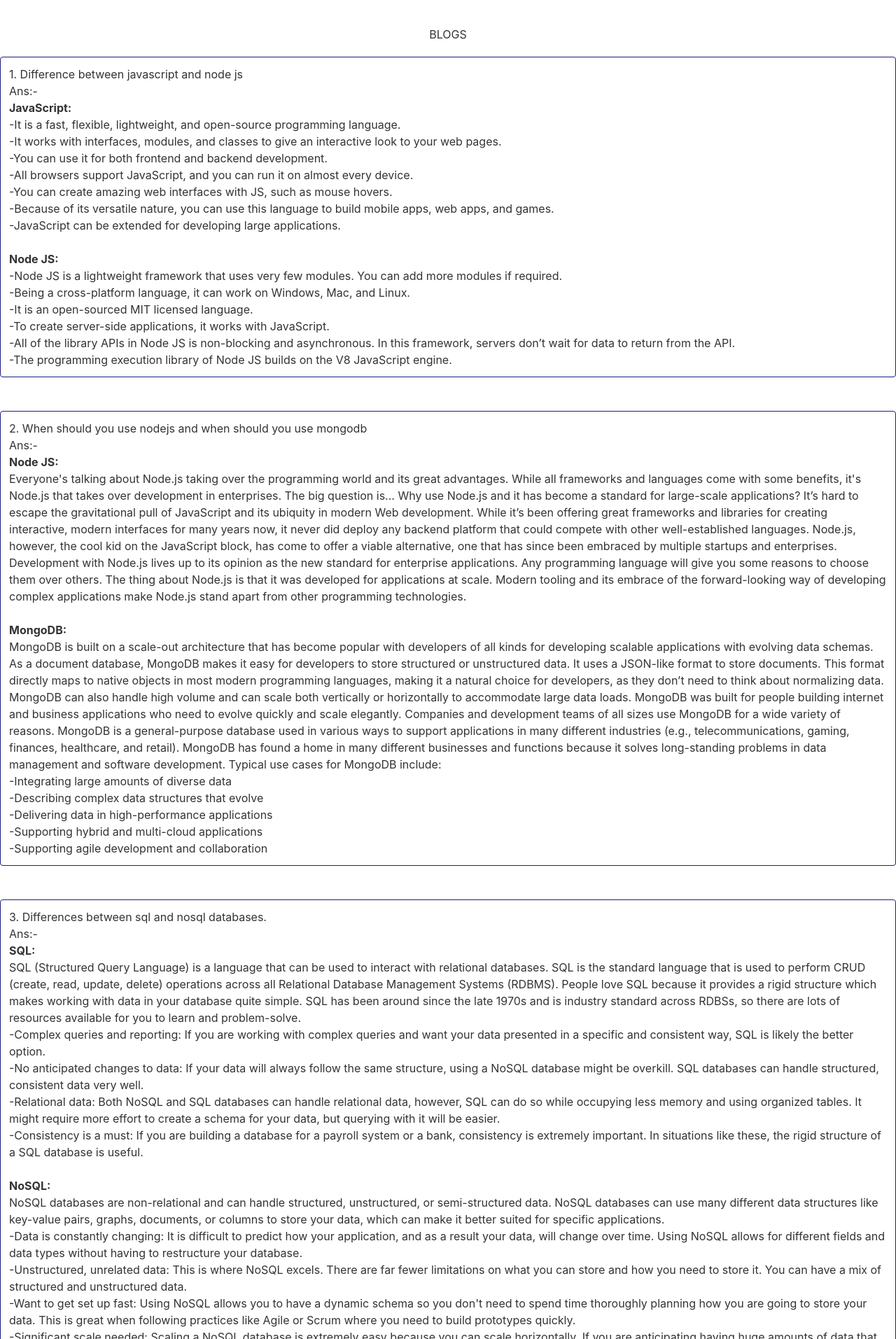
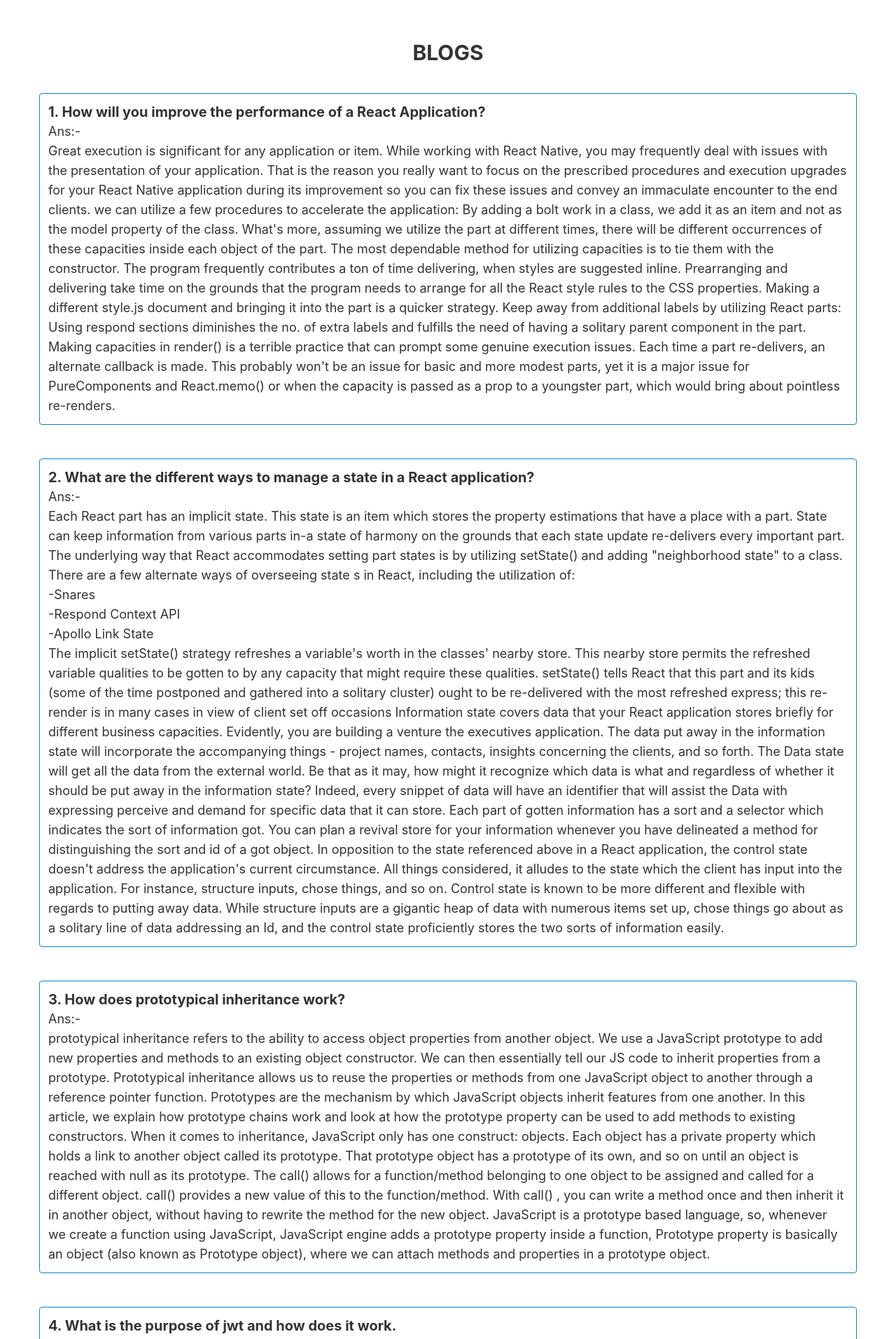
Before and after one commit to sarkerrakib/manufacturer-website-client-side, a React (Create React App) app: page /blog in a window 1280 px wide. Shown: the part 47-1960 px from the top of the page at 70% size. Built offline with nearby package versions, Linux system fonts and the light colour scheme.

Commit message:
blog page completed

```diff
--- a/src/Pages/Blog/Blog.js
+++ b/src/Pages/Blog/Blog.js
@@ -4,33 +4,26 @@
     return (
         <div>
             <div>
-                <h2 className='text-center m-5 blog fs-1'>BLOGS</h2>
+                <h2 className='text-center my-10 text-3xl font-bold'>BLOGS</h2>
             </div>
-            <div className='container'>
-                <div className="border border-secondary p-3 rounded">
-                    <div className='fw-bolder fs-4 '>
-                        1. Difference between javascript and node js <br />
+            <div className='container mx-auto px-14'>
+                <div className="border border-primary p-3 rounded">
+                    <div className='fw-bolder text-xl font-bold '>
+                        1. How will you improve the performance of a React Application? <br />
 
                     </div>
-                    <div className="fs-5">
+                    <div className="text-lg">
                         Ans:- <br />
-                        <b>JavaScript:</b><br />
-                        -It is a fast, flexible, lightweight, and open-source programming language.<br />
-                        -It works with interfaces, modules, and classes to give an interactive look to your web pages.<br />
-                        -You can use it for both frontend and backend development.<br />
-                        -All browsers support JavaScript, and you can run it on almost every device.<br />
-                        -You can create amazing web interfaces with JS, such as mouse hovers.<br />
-                        -Because of its versatile nature, you can use this language to build mobile apps, web apps, and games.<br />
-                        -JavaScript can be extended for developing large applications.
+                        <b></b>
+                        Great execution is significant for any application or item. While working with React Native, you may frequently deal with issues with the presentation of your application. That is the reason you really want to focus on the prescribed procedures and execution upgrades for your React Native application during its improvement so you can fix these issues and convey an immaculate encounter to the end clients. we can utilize a few procedures to accelerate the application:
 
-                        <br /><br />
-                        <b>Node JS:</b><br />
-                        -Node JS is a lightweight framework that uses very few modules. You can add more modules if required.<br />
-                        -Being a cross-platform language, it can work on Windows, Mac, and Linux.<br />
-                        -It is an open-sourced MIT licensed language.<br />
-                        -To create server-side applications, it works with JavaScript.<br />
-                        -All of the library APIs in Node JS is non-blocking and asynchronous. In this framework, servers don’t wait for data to return from the API.<br />
-                        -The programming execution library of Node JS builds on the V8 JavaScript engine.
+                        By adding a bolt work in a class, we add it as an item and not as the model property of the class. What's more, assuming we utilize the part at different times, there will be different occurrences of these capacities inside each object of the part. The most dependable method for utilizing capacities is to tie them with the constructor.
+
+                        The program frequently contributes a ton of time delivering, when styles are suggested inline. Prearranging and delivering take time on the grounds that the program needs to arrange for all the React style rules to the CSS properties. Making a different style.js document and bringing it into the part is a quicker strategy.
+
+                        Keep away from additional labels by utilizing React parts: Using respond sections diminishes the no. of extra labels and fulfills the need of having a solitary parent component in the part.
+
+                        Making capacities in render() is a terrible practice that can prompt some genuine execution issues. Each time a part re-delivers, an alternate callback is made. This probably won't be an issue for basic and more modest parts, yet it is a major issue for PureComponents and React.memo() or when the capacity is passed as a prop to a youngster part, which would bring about pointless re-renders.
                     </div>
                 </div>
 
@@ -40,34 +33,35 @@
 
                 {/* second question */}
 
-                <div className="border border-secondary p-3 rounded">
-                    <div className='fw-bolder fs-4'>
-                        2. When should you use nodejs and when should you use mongodb <br />
+                <div className="border border-primary p-3 rounded">
+                    <div className='fw-bolder text-xl font-bold'>
+                        2. What are the different ways to manage a state in a React application?<br />
                     </div>
-                    <div className="fs-5">
+                    <div className="text-lg">
                         Ans:- <br />
-                        <b>Node JS:</b><br />
-                        Everyone's talking about Node.js taking over the programming world and its great advantages. While all frameworks and languages come with some benefits, it's Node.js that takes over development in enterprises. The big question is...
-                        Why use Node.js and it has become a standard for large-scale applications?
+                        Each React part has an implicit state. This state is an item which stores the property estimations that have a place with a part. State can keep information from various parts in-a state of harmony on the grounds that each state update re-delivers every important part.
 
-                        It’s hard to escape the gravitational pull of JavaScript and its ubiquity in modern Web development. While it’s been offering great frameworks and libraries for creating interactive, modern interfaces for many years now, it never did deploy any backend platform that could compete with other well-established languages. Node.js, however, the cool kid on the JavaScript block, has come to offer a viable alternative, one that has since been embraced by multiple startups and enterprises.
-                        Development with Node.js lives up to its opinion as the new standard for enterprise applications. Any programming language will give you some reasons to choose them over others. The thing about Node.js is that it was developed for applications at scale. Modern tooling and its embrace of the forward-looking way of developing complex applications make Node.js stand apart from other programming technologies.
+                        The underlying way that React accommodates setting part states is by utilizing setState() and adding "neighborhood state" to a class. There are a few alternate ways of overseeing state s in React, including the utilization of:<br />
 
+                        -Snares <br />
+                        -Respond Context API <br />
+                        -Apollo Link State <br />
 
-                        <br /><br />
-                        <b>MongoDB:</b><br />
-                        MongoDB is built on a scale-out architecture that has become popular with developers of all kinds for developing scalable applications with evolving data schemas.
+                        The implicit setState() strategy refreshes a variable's worth in the classes' nearby store. This nearby store permits the refreshed variable qualities to be gotten to by any capacity that might require these qualities.
 
-                        As a document database, MongoDB makes it easy for developers to store structured or unstructured data. It uses a JSON-like format to store documents. This format directly maps to native objects in most modern programming languages, making it a natural choice for developers, as they don’t need to think about normalizing data. MongoDB can also handle high volume and can scale both vertically or horizontally to accommodate large data loads.
+                        setState() tells React that this part and its kids (some of the time postponed and gathered into a solitary cluster) ought to be re-delivered with the most refreshed express; this re-render is in many cases in view of client set off occasions
 
-                        MongoDB was built for people building internet and business applications who need to evolve quickly and scale elegantly. Companies and development teams of all sizes use MongoDB for a wide variety of reasons.
+                        Information state covers data that your React application stores briefly for different business capacities. Evidently, you are building a venture the executives application. The data put away in the information state will incorporate the accompanying things - project names, contacts, insights concerning the clients, and so forth.
 
-                        MongoDB is a general-purpose database used in various ways to support applications in many different industries (e.g., telecommunications, gaming, finances, healthcare, and retail). MongoDB has found a home in many different businesses and functions because it solves long-standing problems in data management and software development. Typical use cases for MongoDB include: <br />
-                        -Integrating large amounts of diverse data <br />
-                        -Describing complex data structures that evolve <br />
-                        -Delivering data in high-performance applications <br />
-                        -Supporting hybrid and multi-cloud applications <br />
-                        -Supporting agile development and collaboration
+                        The Data state will get all the data from the external world. Be that as it may, how might it recognize which data is what and regardless of whether it should be put away in the information state?
+
+                        Indeed, every snippet of data will have an identifier that will assist the Data with expressing perceive and demand for specific data that it can store.
+
+                        Each part of gotten information has a sort and a selector which indicates the sort of information got. You can plan a revival store for your information whenever you have delineated a method for distinguishing the sort and id of a got object.
+
+                        In opposition to the state referenced above in a React application, the control state doesn't address the application's current circumstance. All things considered, it alludes to the state which the client has input into the application. For instance, structure inputs, chose things, and so on. Control state is known to be more different and flexible with regards to putting away data.
+
+                        While structure inputs are a gigantic heap of data with numerous items set up, chose things go about as a solitary line of data addressing an Id, and the control state proficiently stores the two sorts of information easily.
                     </div>
                 </div>
 
@@ -77,30 +71,19 @@
 
                 {/* thirt question */}
 
-                <div className="border border-secondary p-3 rounded">
-                    <div className='fw-bolder fs-4'>
-                        3. Differences between sql and nosql databases. <br />
+                <div className="border border-primary p-3 rounded">
+                    <div className='fw-bolder text-xl font-bold'>
+                        3. How does prototypical inheritance work? <br />
                     </div>
-                    <div className="fs-5">
+                    <div className="text-lg">
                         Ans:- <br />
-                        <b>SQL:</b><br />
-                        SQL (Structured Query Language) is a language that can be used to interact with relational databases. SQL is the standard language that is used to perform CRUD (create, read, update, delete) operations across all Relational Database Management Systems (RDBMS). People love SQL because it provides a rigid structure which makes working with data in your database quite simple. SQL has been around since the late 1970s and is industry standard across RDBSs, so there are lots of resources available for you to learn and problem-solve.
-                        <br />
+                        prototypical inheritance refers to the ability to access object properties from another object. We use a JavaScript prototype to add new properties and methods to an existing object constructor. We can then essentially tell our JS code to inherit properties from a prototype. Prototypical inheritance allows us to reuse the properties or methods from one JavaScript object to another through a reference pointer function.
+                        Prototypes are the mechanism by which JavaScript objects inherit features from one another. In this article, we explain how prototype chains work and look at how the prototype property can be used to add methods to existing constructors.
 
-                        -Complex queries and reporting: If you are working with complex queries and want your data presented in a specific and consistent way, SQL is likely the better option.<br />
-                        -No anticipated changes to data: If your data will always follow the same structure, using a NoSQL database might be overkill. SQL databases can handle structured, consistent data very well.<br />
-                        -Relational data: Both NoSQL and SQL databases can handle relational data, however, SQL can do so while occupying less memory and using organized tables. It might require more effort to create a schema for your data, but querying with it will be easier.<br />
-                        -Consistency is a must: If you are building a database for a payroll system or a bank, consistency is extremely important. In situations like these, the rigid structure of a SQL database is useful.
+                        When it comes to inheritance, JavaScript only has one construct: objects. Each object has a private property which holds a link to another object called its prototype. That prototype object has a prototype of its own, and so on until an object is reached with null as its prototype.
+                        The call() allows for a function/method belonging to one object to be assigned and called for a different object. call() provides a new value of this to the function/method. With call() , you can write a method once and then inherit it in another object, without having to rewrite the method for the new object.
+                        JavaScript is a prototype based language, so, whenever we create a function using JavaScript, JavaScript engine adds a prototype property inside a function, Prototype property is basically an object (also known as Prototype object), where we can attach methods and properties in a prototype object.
 
-
-                        <br /><br />
-                        <b>NoSQL:</b><br />
-                        NoSQL databases are non-relational and can handle structured, unstructured, or semi-structured data. NoSQL databases can use many different data structures like key-value pairs, graphs, documents, or columns to store your data, which can make it better suited for specific applications. <br />
-
-                        -Data is constantly changing: It is difficult to predict how your application, and as a result your data, will change over time. Using NoSQL allows for different fields and data types without having to restructure your database. <br />
-                        -Unstructured, unrelated data: This is where NoSQL excels. There are far fewer limitations on what you can store and how you need to store it. You can have a mix of structured and unstructured data. <br />
-                        -Want to get set up fast: Using NoSQL allows you to have a dynamic schema so you don't need to spend time thoroughly planning how you are going to store your data. This is great when following practices like Agile or Scrum where you need to build prototypes quickly.<br />
-                        -Significant scale needed: Scaling a NoSQL database is extremely easy because you can scale horizontally. If you are anticipating having huge amounts of data that needs to be accessed in near real-time, NoSQL might be better for you.
                     </div>
                 </div>
 
@@ -110,25 +93,46 @@
 
                 {/* forth question */}
 
-                <div className="border border-secondary p-3 mb-5 rounded">
-                    <div className='fw-bolder fs-4'>
+                <div className="border border-primary p-3 mb-5 rounded">
+                    <div className='fw-bolder text-xl font-bold'>
                         4. What is the purpose of jwt and how does it work. <br />
                     </div>
-                    <div className="fs-5">
+                    <div className="text-lg">
                         Ans:- <br />
-                        JSON Web Token (JWT) is an open standard (RFC 7519) for securely transmitting information between parties as JSON object.
+                        Unit testing includes testing individual parts of the product program or application. The fundamental reason behind this is to make sure that every one of the singular parts are functioning as planned. A unit is known as the littlest conceivable part of programming that can be tried. By and large, it has a couple of information sources and a solitary result.
+                        The primary target of unit testing is to guarantee that every individual part is functioning admirably and as it should work. The whole framework may have the option to function admirably in the event that the singular parts are functioning admirably. Unit testing is performed by the product engineers themselves. Once in a while, free programming analyzers likewise play out these tests.
 
-                        It is compact, readable and digitally signed using a private key/ or a public key pair by the Identity Provider(IdP). So the integrity and authenticity of the token can be verified by other parties involved.<br />
+                        There are two primary kinds of unit testing: manual and robotized. The mechanized technique is the most liked as it is quicker and more exact, yet playing out this undertaking physically is additionally a choice. The manual methodology has a bit by bit informative strategy that assists analyzers with playing out this undertaking effectively. The computerized unit testing as a rule includes the designer first composing a part of the code in the application with the goal that the capacity can be tried.
 
-                        The purpose of using JWT is not to hide data but to ensure the authenticity of the data. JWT is signed and encoded, not encrypted.
+                        From that point onward, when the application is conveyed, they eliminate the test code. They can likewise seclude the capacity to test it in a more exhaustive manner. This assists with recognizing any reliance that may be there between the tried code and different information spaces. These conditions can then be disposed of.
+                        <br />
+                        To justify any effort in business, there must be a positive impact on the bottom line. Here are a few benefits to writing unit tests:<br />
+                        -Unit tests save time and money. Usually, we tend to test the happy path more than the unhappy path. If you release such an app without thorough testing, you would have to keep fixing issues raised by your potential users. The time to fix these issues could’ve been used to build new features or optimize the existing system. Bear in mind that fixing bugs without running tests could also introduce new bugs into the system.<br />
+                        -Well-written unit tests act as documentation for your code. Any developer can quickly look at your tests and know the purpose of your functions.<br />
+                        -Unit testing is an integral part of extreme programming. Extreme programming is basically a “test-everything-that-can-possibly-break” programming strategy.<br />
+                        -Unit tests make code reuse easier. If you want to reuse existing code in a new project, you can simply migrate both the code and tests to your new project, then run your tests to make sure you have the desired results.
 
-                        JWT is a token based stateless authentication mechanism. Since it is a client-side based stateless session, server doesn't have to completely rely on a datastore(database) to save session information.<br />
 
-                        Basically the identity provider(IdP) generates a JWT certifying user identity and Resource server decodes and verifies the authenticity of the token using secret salt / public key.<br />
-                        -User sign-in using username and password or google/facebook.<br />
-                        -Authentication server verifies the credentials and issues a jwt signed using either a secret salt or a private key.<br />
-                        -User's Client uses the JWT to access protected resources by passing the JWT in HTTP Authorization header.<br />
-                        -Resource server then verifies the authenticity of the token using the secret salt/ public key.
+                    </div>
+                </div>
+
+                {/* fifth question */}
+
+                <div className="border border-primary p-3 mb-5 rounded">
+                    <div className='fw-bolder text-xl font-bold'>
+                        5. Why you do not set the state directly in React. For example, if you have const [products, setProducts] = useState([]). Why you do not set products = [...] instead, you use the setProducts <br />
+                    </div>
+                    <div className="text-lg">
+                        Ans:- <br />
+                        In the event that we attempt to set the state straightforwardly, it won't re-render the component.Instead use setState() technique. It plans an update to a part's state object. At the point when state changes, the part answers by re-delivering.
+                        This is an impractical notion for two reasons (despite the fact that it would work in this model, and numerous others).
+
+                        (different examples to stay away from are things like this.state.something = x and this.state = x)
+
+                        Transforming state straightforwardly can prompt odd bugs, and parts that are difficult to improve. Here is a model.
+
+                        As you may definitely be aware, a typical method for tuning a React part for execution is to make it "unadulterated," which makes it just re-render when its props change (rather than each time its parent re-renders). This should be possible naturally by expanding React.PureComponent rather than React.Component, or physically by carrying out the shouldComponentUpdate lifecycle strategy to contrast nextProps and current props. In the event that the props appear to be identical, it avoids the render, and saves some time.
+
                     </div>
                 </div>
 
```
